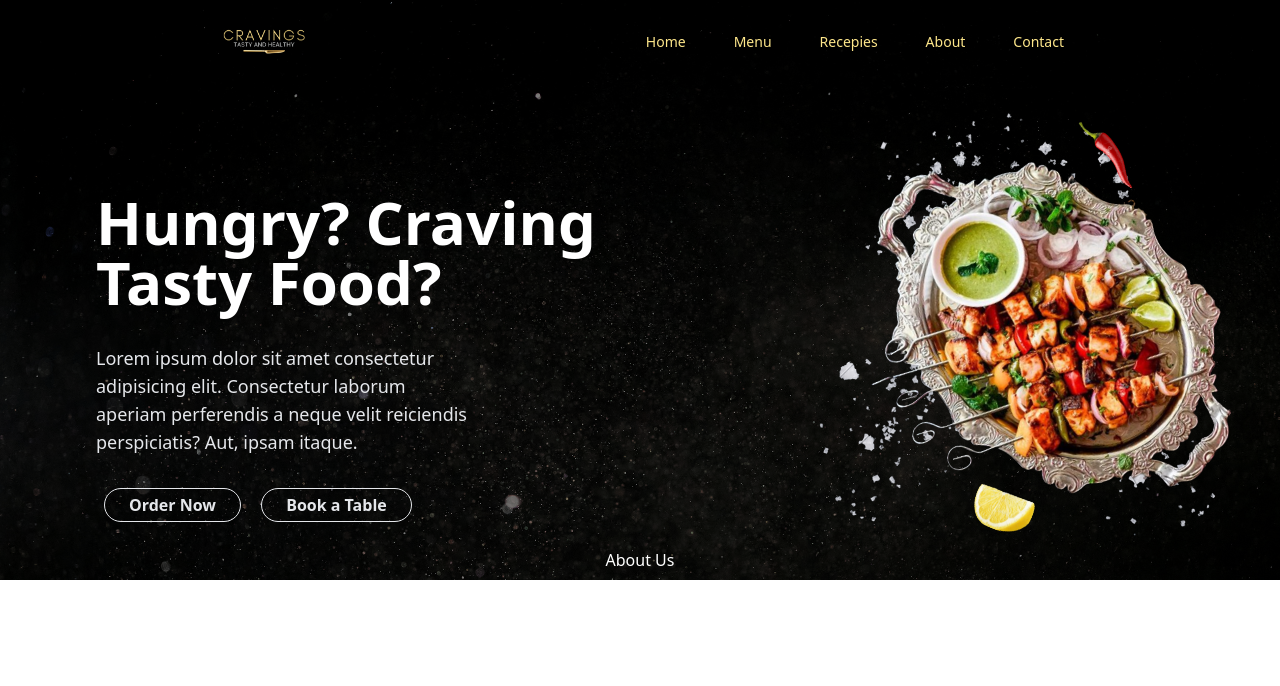
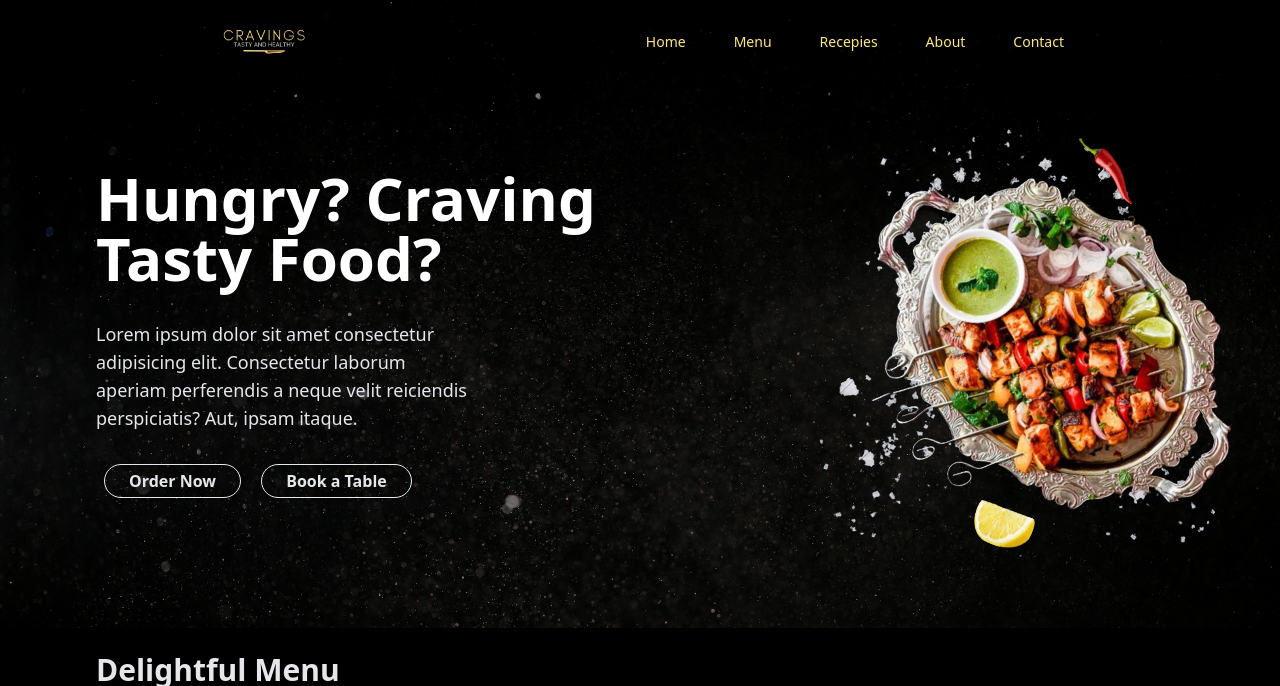
Before and after one commit to MahekUnnisa/Cravings, a Django app: page / in a window 1280 px wide. Shown: the top 686 px of the page. Run offline with Django 4.2, Linux system fonts and the light colour scheme; some libraries are stand-ins or nearby versions; some web fonts are replaced.

Commit message:
Adjusted Margins-Home

```diff
--- a/Cravings/templates/base.html
+++ b/Cravings/templates/base.html
@@ -9,11 +9,11 @@
     <script src="https://cdn.tailwindcss.com"></script>
     <title>{% block title%}{% endblock %} | Cravings</title>
 </head>
-<body class="text-gray-200">
-    <div class="bg-[url('../static/Shop/images/tests/newbg.png')] pb-2">
-        <nav class="mx-48 pt-0 flex justify-between text-amber-200 items-start text-sm">
+<body class="bg-[url('../static/Shop/images/tests/newbg.png')] bg-no-repeat h-full text-gray-200">
+    <div>
+        <nav class="mx-48 flex justify-between text-amber-200 items-start text-sm">
             <img src = "{% static 'Shop\images\logo-dark.png' %}" class="h-36 w-36 relative -mt-8" alt="">
-            <ul class="my-6 flex justify-between items-start">
+            <ul class="mt-6 flex justify-between items-start">
                 <button class="mx-2 bg-transparent rounded-full px-4 py-2 active:bg-zinc-800 hover:bg-zinc-800 hover:text-white">Home</button>
                 <button class="mx-2 bg-transparent rounded-full px-4 py-2 hover:bg-zinc-800 hover:text-white">Menu</button>
                 <!-- menu will be adropdown with veg non veg menus -->
--- a/Cravings/templates/index.html
+++ b/Cravings/templates/index.html
@@ -4,7 +4,7 @@
 {% block body %}
 <section class="flex justify-between justify-items-center">
     <!-- left text -->
-    <div class="ml-24 mt-20">
+    <div class="ml-24 mt-14">
         <h2 class="text-6xl text-white font-bold w-50 text-left font-['Sofia Sans Extra Condensed, sans-serif']">Hungry? Craving Tasty Food?</h2>
         <h2 class="mt-8 text-lg font-normal w-96">
             Lorem ipsum dolor sit amet consectetur adipisicing elit. Consectetur laborum aperiam perferendis a neque velit reiciendis perspiciatis? Aut, ipsam itaque.
@@ -12,9 +12,32 @@
         <button class="mx-2 mt-8 bg-transparent border font-bold rounded-full px-6 py-1 hover:bg-amber-300 hover:text-black hover:border-amber-300">Order Now</button>
         <button class="mx-2 mt-8 bg-transparent border font-bold rounded-full px-6 py-1 hover:bg-amber-300 hover:text-black hover:border-amber-300">Book a Table</button>
     </div>
-    <div class="flex flex-row">
-        <img  class="object-contain -mt-16 mr-48 mb-30" src="{% static 'Shop/images/tests/hero-image.png'%}" alt="">
+    <div class="flex my-2">
+        <img  class="object-contain mr-48 -mt-14 mb-14" src="{% static 'Shop/images/tests/hero-image.png'%}" alt="">
     </div>
 </section>
-{% include 'about.html' %}
+
+<!-- Top specialitites -->
+<section class="bg-black flex flex-col pt-6">
+    <h2 class="font-bold ml-24 text-left text-3xl">Delightful Menu</h2>
+    <!-- cards -->
+    <div class="flex flex-row">
+        <div class="max-w-sm bg-black border border-zinc-200 rounded-lg shadow-md dark:bg-gray-800 dark:border-gray-700">
+            <a href="#">
+                <img class="rounded-t-lg" src="/docs/images/blog/image-1.jpg" alt="" />
+            </a>
+            <div class="p-5">
+                <a href="#">
+                    <h5 class="mb-2 text-2xl font-bold tracking-tight text-gray-900 dark:text-white">Noteworthy technology acquisitions 2021</h5>
+                </a>
+                <p class="mb-3 font-normal text-gray-700 dark:text-gray-400">Here are the biggest enterprise technology acquisitions of 2021 so far, in reverse chronological order.</p>
+                <a href="#" class="inline-flex items-center px-3 py-2 text-sm font-medium text-center text-white bg-blue-700 rounded-lg hover:bg-blue-800 focus:ring-4 focus:outline-none focus:ring-blue-300 dark:bg-blue-600 dark:hover:bg-blue-700 dark:focus:ring-blue-800">
+                    Read more
+                    <svg aria-hidden="true" class="w-4 h-4 ml-2 -mr-1" fill="currentColor" viewBox="0 0 20 20" xmlns="http://www.w3.org/2000/svg"><path fill-rule="evenodd" d="M10.293 3.293a1 1 0 011.414 0l6 6a1 1 0 010 1.414l-6 6a1 1 0 01-1.414-1.414L14.586 11H3a1 1 0 110-2h11.586l-4.293-4.293a1 1 0 010-1.414z" clip-rule="evenodd"></path></svg>
+                </a>
+            </div>
+        </div>
+    </div>
+
+</section>
 {% endblock %}
```
